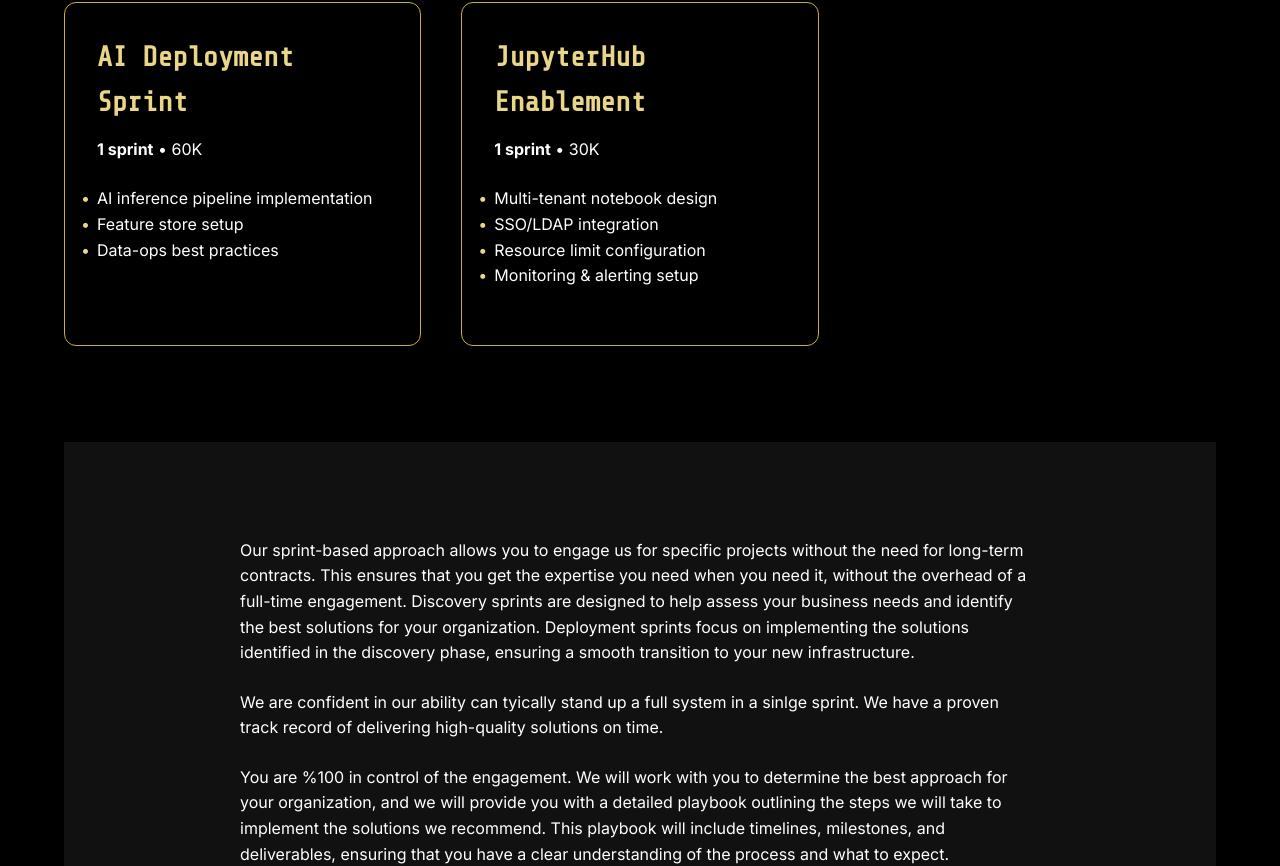
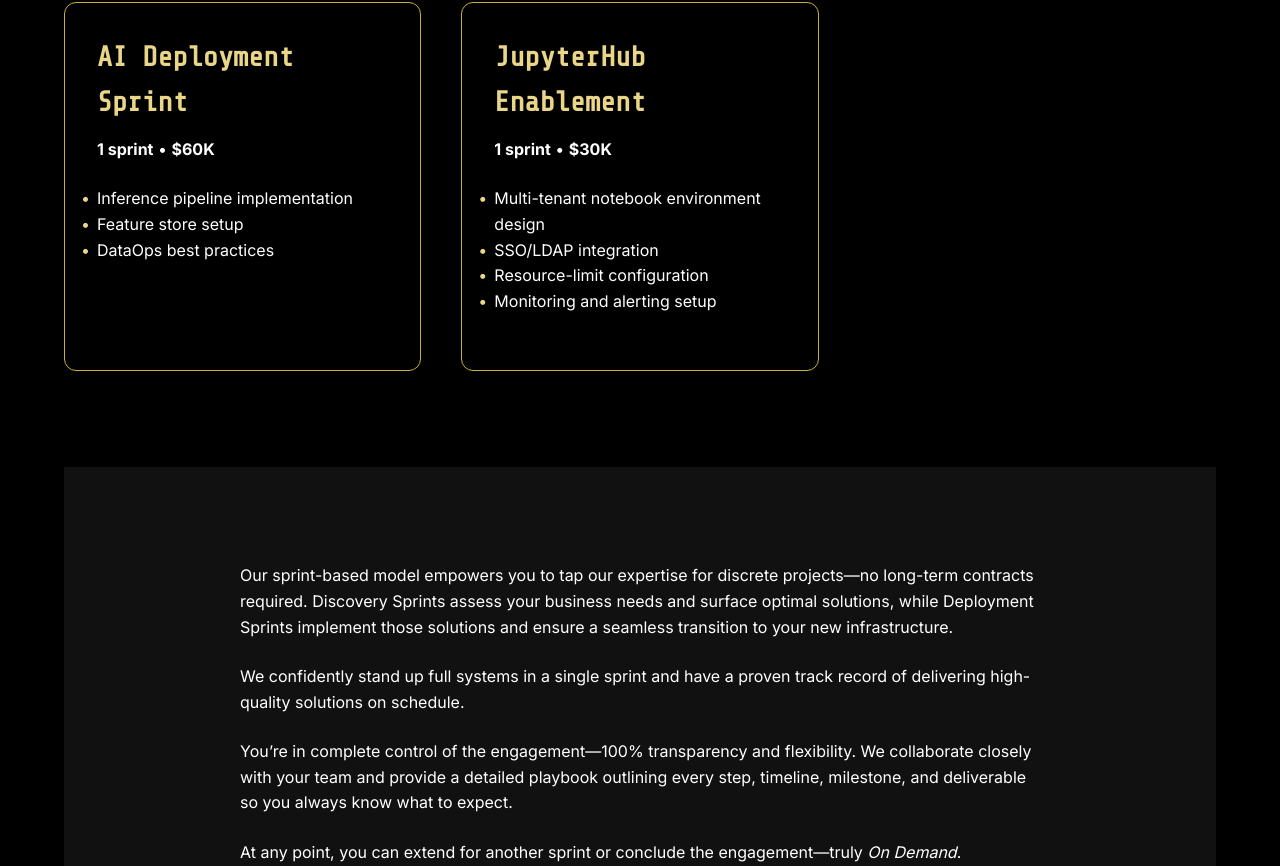
Before and after one commit to t-houssian/mlopsod, a Next.js app: page /services in a window 1280 px wide. Shown: the part 715-1581 px from the top of the page. Built offline with nearby package versions, Linux system fonts and the light colour scheme.

Commit message:
services revamped

```diff
--- a/pages/services.js
+++ b/pages/services.js
@@ -4,58 +4,58 @@
   {
     title: 'Discovery Sprint',
     timeframe: '1 sprint',
-    price: '25K',
+    price: '$25K',
     bullets: [
       'Architecture audit',
       'AI use-case assessment',
       'MLOps roadmap',
-      'Detailed playbook with ROI projections'
-    ]
+      'Detailed playbook with ROI projections',
+    ],
   },
   {
     title: 'Deployment Sprint',
     timeframe: '1 sprint',
-    price: '60K',
+    price: '$60K',
     bullets: [
       'Cluster provisioning',
       'Metaflow + Argo IaC modules',
       'Example pipelines',
       'Monitoring (Prometheus/Grafana)',
-      'Customized JupyterHub authenticator/spawner & CI/CD'
-    ]
+      'Customized JupyterHub authenticator/spawner with CI/CD',
+    ],
   },
   {
     title: 'AI Integration Advisory Sprint',
     timeframe: '1 sprint',
-    price: '25K',
+    price: '$25K',
     bullets: [
-      'AI Architecture audit',
+      'AI architecture audit',
       'AI use-case assessment',
       'MLOps roadmap',
-      'Detailed playbook with ROI projections'
-    ]
+      'Detailed playbook with ROI projections',
+    ],
   },
   {
     title: 'AI Deployment Sprint',
     timeframe: '1 sprint',
-    price: '60K',
+    price: '$60K',
     bullets: [
-      'AI inference pipeline implementation',
+      'Inference pipeline implementation',
       'Feature store setup',
-      'Data-ops best practices',
-    ]
+      'DataOps best practices',
+    ],
   },
   {
     title: 'JupyterHub Enablement',
     timeframe: '1 sprint',
-    price: '30K',
+    price: '$30K',
     bullets: [
-      'Multi-tenant notebook design',
+      'Multi-tenant notebook environment design',
       'SSO/LDAP integration',
-      'Resource limit configuration',
-      'Monitoring & alerting setup'
-    ]
-  }
+      'Resource-limit configuration',
+      'Monitoring and alerting setup',
+    ],
+  },
 ]
 
 export default function Services() {
@@ -72,7 +72,7 @@
             <div key={s.title} className="service-card">
               <h3>{s.title}</h3>
               <p>
-                <strong>{s.timeframe}</strong> • {s.price}
+                <strong>{s.timeframe}</strong> • <strong>{s.price}</strong>
               </p>
               <ul>
                 {s.bullets.map((b) => (
@@ -86,30 +86,25 @@
 
       <section className="section">
         <p>
-            Our sprint-based approach allows you to engage us for specific projects
-            without the need for long-term contracts. This ensures that you get the
-            expertise you need when you need it, without the overhead of a full-time
-            engagement. Discovery sprints are designed to help assess your business
-            needs and identify the best solutions for your organization. Deployment
-            sprints focus on implementing the solutions identified in the discovery
-            phase, ensuring a smooth transition to your new infrastructure.
+          Our sprint-based model empowers you to tap our expertise for discrete
+          projects—no long-term contracts required. Discovery Sprints assess
+          your business needs and surface optimal solutions, while Deployment
+          Sprints implement those solutions and ensure a seamless transition
+          to your new infrastructure.
         </p>
         <p>
-            We are confident in our ability can tyically stand up a full system in a
-            sinlge sprint. We have a proven track record of delivering high-quality
-            solutions on time.
+          We confidently stand up full systems in a single sprint and have a
+          proven track record of delivering high-quality solutions on schedule.
         </p>
         <p>
-            You are %100 in control of the engagement. We will work with you to
-            determine the best approach for your organization, and we will provide
-            you with a detailed playbook outlining the steps we will take to
-            implement the solutions we recommend. This playbook will include
-            timelines, milestones, and deliverables, ensuring that you have a clear
-            understanding of the process and what to expect.
+          You’re in complete control of the engagement—100% transparency and
+          flexibility. We collaborate closely with your team and provide a
+          detailed playbook outlining every step, timeline, milestone, and
+          deliverable so you always know what to expect.
         </p>
         <p>
-            At any time, you can choose to extend for another sprint or call it
-            good and walk away hence "On Demand" in our name.
+          At any point, you can extend for another sprint or conclude the
+          engagement—truly <em>On Demand</em>.
         </p>
       </section>
     </>
```
